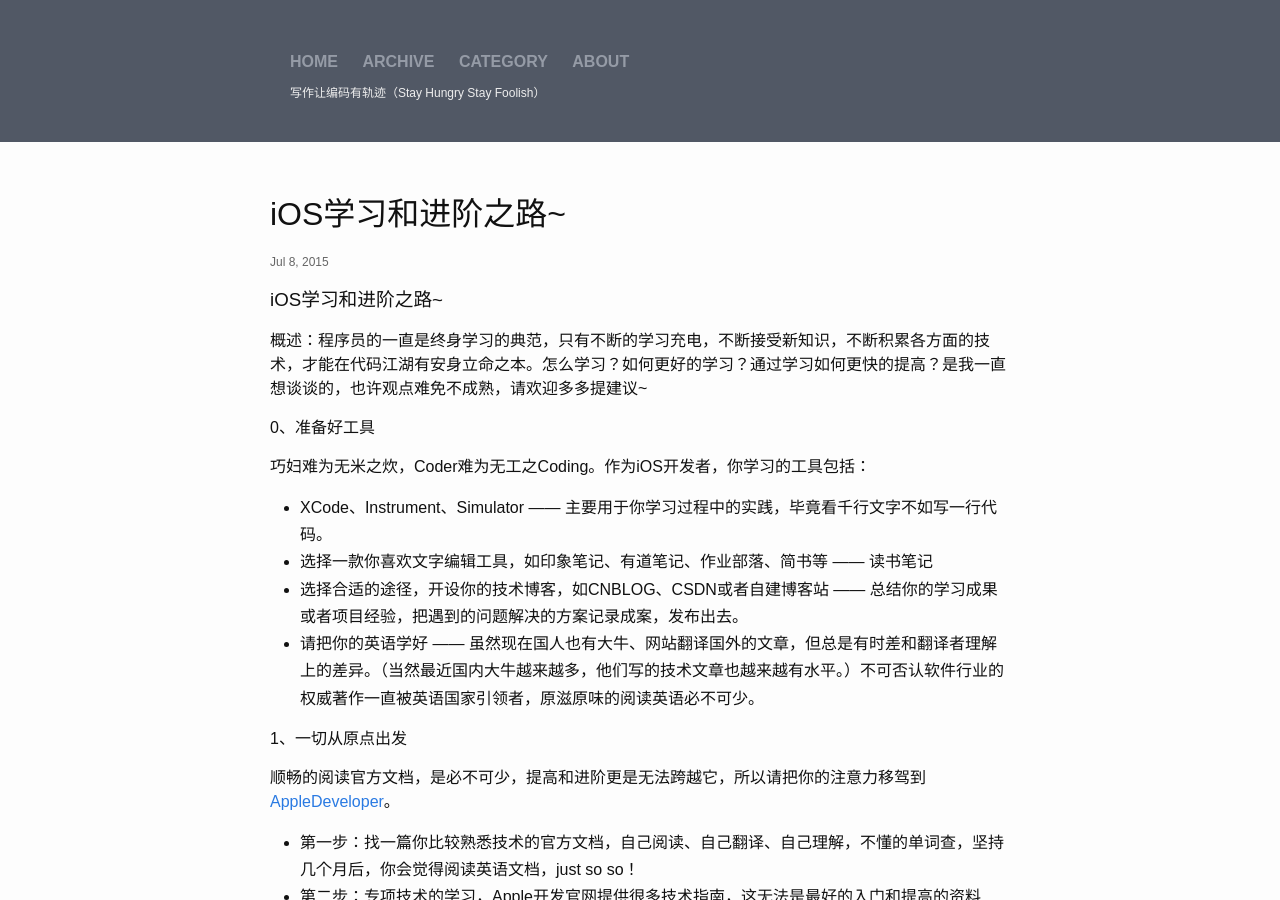
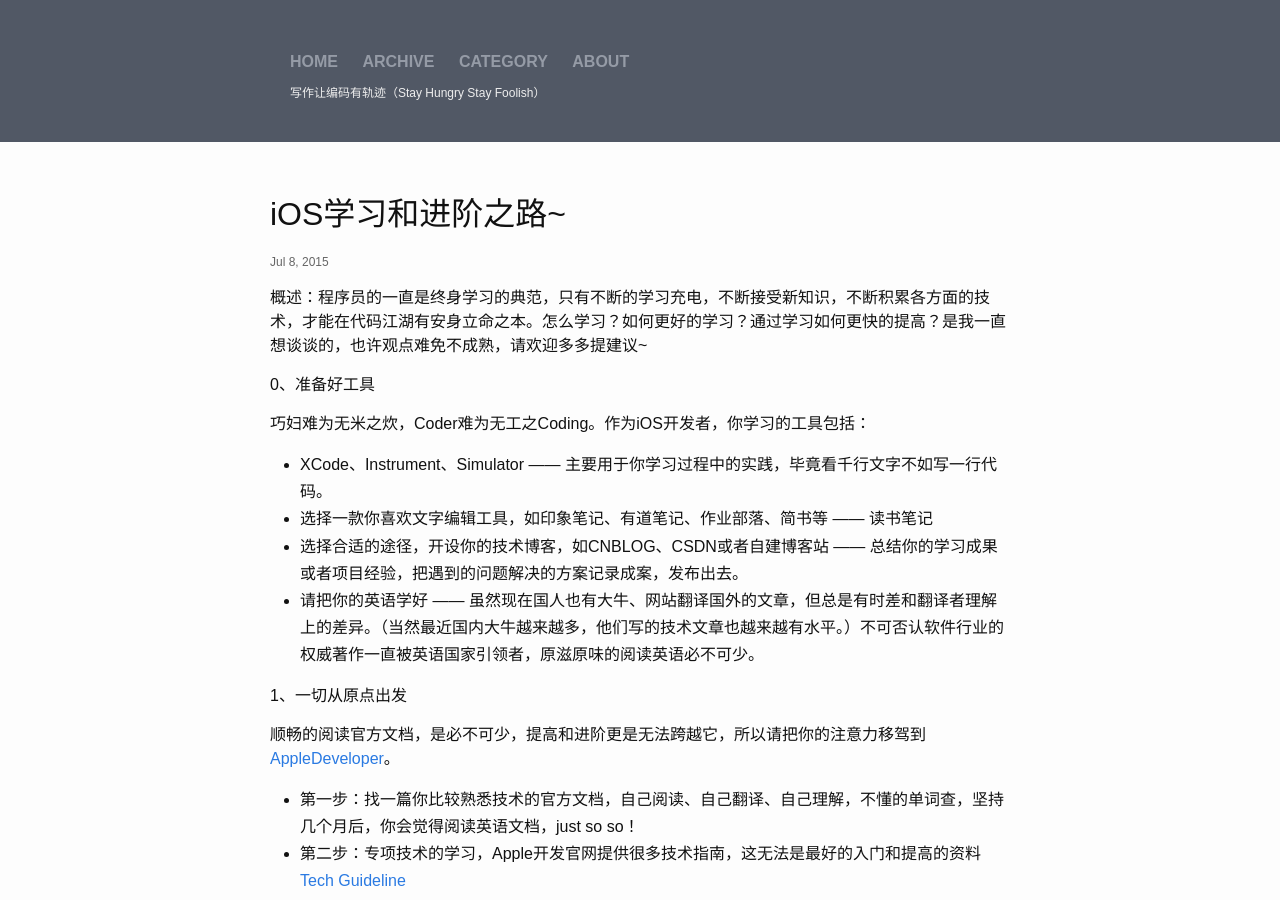
Before and after one commit to ace2github/cch, a Jekyll site: the page built from _posts/2015-07-08-iOS学习和进阶之路~.markdown, in a window 1280 px wide and 900 px high. Built offline with Jekyll 4.4.1, drawn with Linux system fonts in a browser that asks for light colours; Markdown is read by kramdown in place of the engine named in the settings.

Commit message:
modif config

```diff
--- a/_posts/2015-07-08-iOS学习和进阶之路~.markdown
+++ b/_posts/2015-07-08-iOS学习和进阶之路~.markdown
@@ -4,8 +4,6 @@ title:  "iOS学习和进阶之路~ "
 date:   2015-07-08 15:56:58
 categories: 杂谈
 ---
-
-###iOS学习和进阶之路~
 概述：程序员的一直是终身学习的典范，只有不断的学习充电，不断接受新知识，不断积累各方面的技术，才能在代码江湖有安身立命之本。怎么学习？如何更好的学习？通过学习如何更快的提高？是我一直想谈谈的，也许观点难免不成熟，请欢迎多多提建议~
 ####0、准备好工具
 巧妇难为无米之炊，Coder难为无工之Coding。作为iOS开发者，你学习的工具包括：
```
